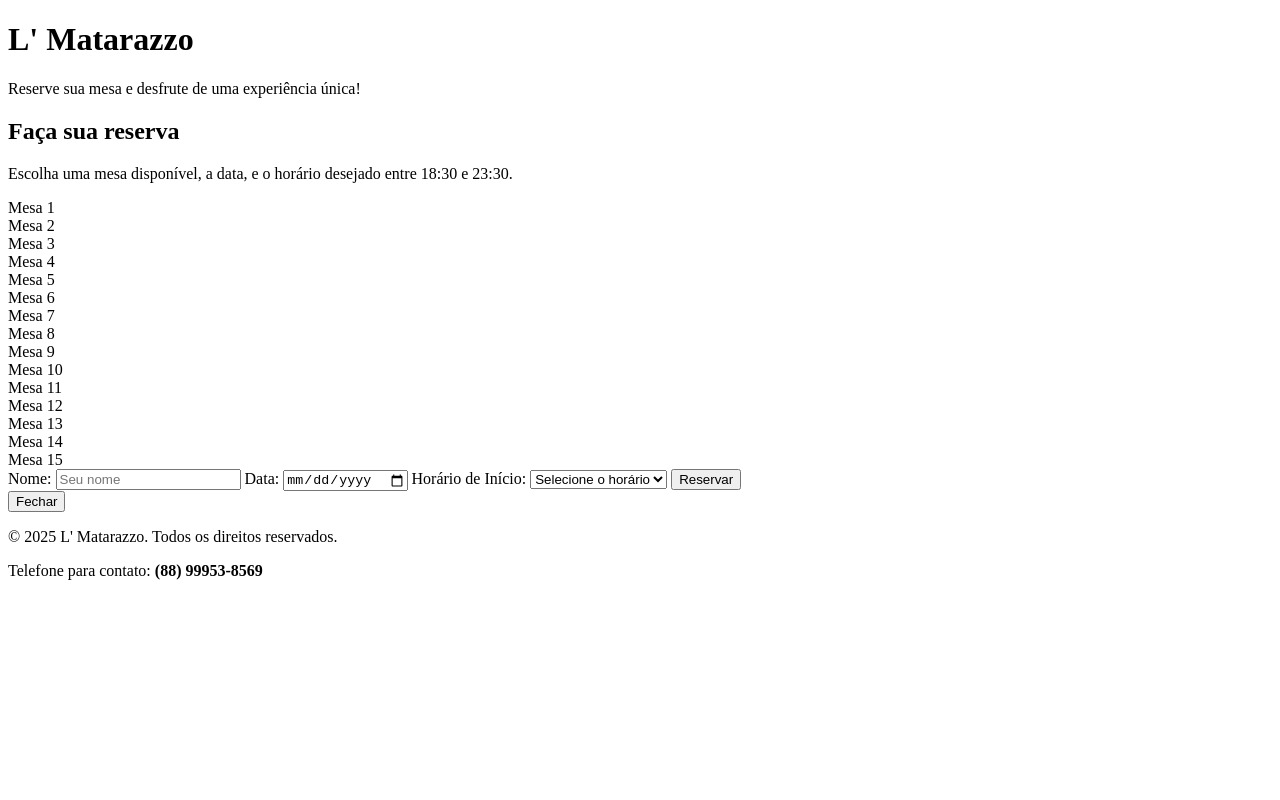
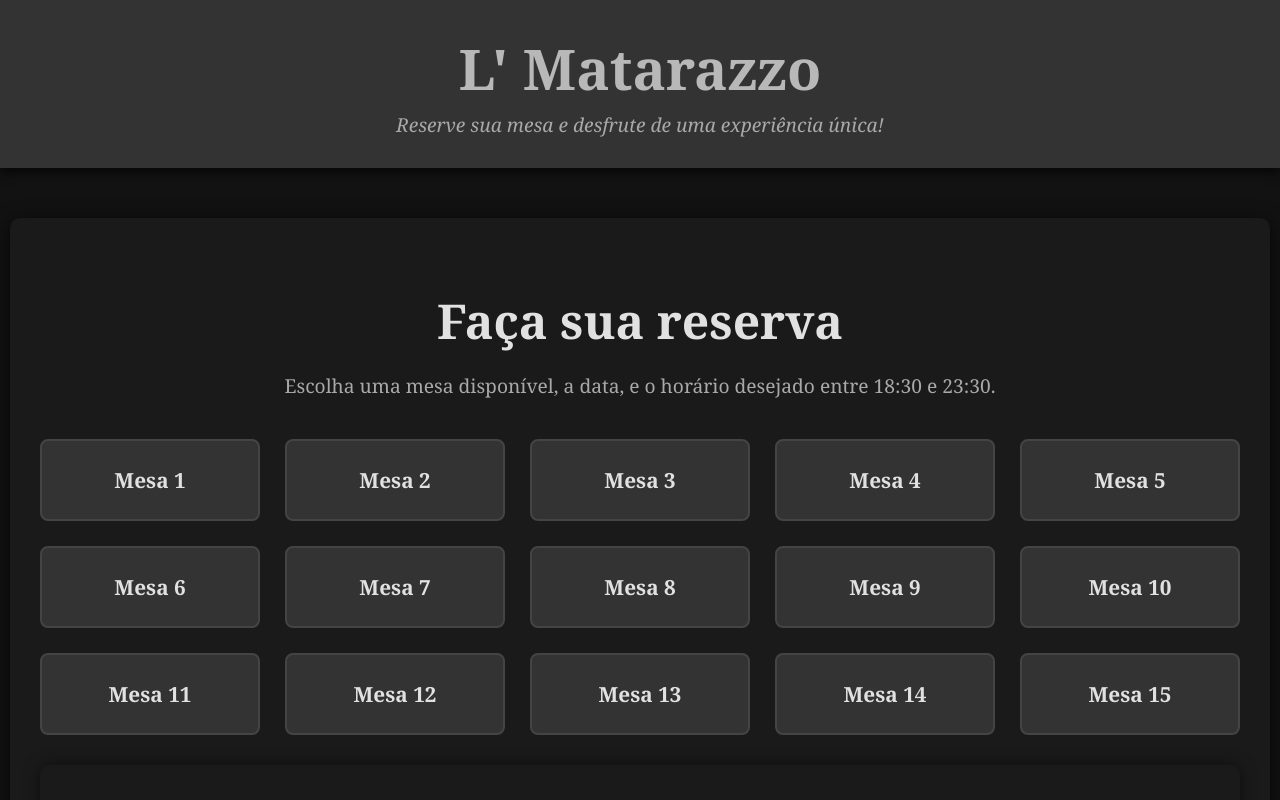
Before and after one commit to juscivan2007/L-Matarazzo, a plain HTML site: page index.html in a window 1280 px wide. Shown: the top 800 px of the page. Drawn offline with Linux system fonts and the light colour scheme.

Commit message:
Update style.css

```diff
--- a/style.css
+++ b/style.css
@@ -1,6 +1,179 @@
+/* Geral */
+body {
+    margin: 0;
+    font-family: Cambria, Cochin, Georgia, Times, 'Times New Roman', serif;
+    color: #E1E1E1; /* Cor de texto mais suave */
+    background-color: #121212; /* Fundo preto */
+}
+
+/* Cabeçalho */
+header {
+    background: #333; /* Fundo escuro */
+    padding: 30px 0;
+    text-align: center;
+    color: #E1E1E1;
+    font-family: Cambria, Cochin, Georgia, Times, 'Times New Roman', serif;
+    box-shadow: 0 4px 10px rgba(0, 0, 0, 0.7); /* Sombra suave */
+}
+
+header h1 {
+    font-size: 3.5rem;
+    margin: 0;
+    color: #B8B8B8; /* Dourado suave */
+}
+
+header p {
+    margin: 5px 0 0;
+    font-style: italic;
+    font-size: 1.2rem;
+    color: #A9A9A9; /* Cor de subtítulo */
+}
+
+/* Container principal */
+.container {
+    max-width: 1200px;
+    margin: 50px auto;
+    padding: 30px;
+    text-align: center;
+    background-color: #1A1A1A;
+    border-radius: 10px;
+    box-shadow: 0 4px 20px rgba(0, 0, 0, 0.7);
+}
+
+/* Seção de introdução */
+.intro {
+    margin-bottom: 40px;
+}
+
+.intro h2 {
+    font-size: 3rem;
+    margin-bottom: 10px;
+    color: #E1E1E1;
+}
+
+.intro p {
+    font-size: 1.2rem;
+    color: #A9A9A9;
+}
+
+/* Grade de mesas */
+.table-grid {
+    display: grid;
+    grid-template-columns: repeat(5, 1fr);
+    gap: 25px;
+    margin-bottom: 30px;
+}
+
+.mesa {
+    background-color: #333;
+    color: #E1E1E1;
+    padding: 25px;
+    border: 2px solid #444;
+    border-radius: 8px;
+    text-align: center;
+    font-weight: bold;
+    cursor: pointer;
+    transition: transform 0.3s, background-color 0.3s;
+    font-size: 1.3rem;
+}
+
+.mesa:hover {
+    background-color: #B8B8B8; /* Efeito hover mais sutil */
+    color: #121212;
+    transform: scale(1.05);
+}
+
+.mesa.selecionada {
+    background-color: #E1E1E1; /* Cor dourada suave */
+    color: #121212;
+    border-color: #E1E1E1;
+    box-shadow: 0 4px 15px rgba(0, 0, 0, 0.7);
+}
+
+/* Formulário */
+.formulario-container {
+    background-color: #1A1A1A;
+    padding: 30px;
+    border-radius: 10px;
+    box-shadow: 0 0 15px rgba(0, 0, 0, 0.5);
+}
+
+form label {
+    display: block;
+    margin: 10px 0 5px;
+    font-weight: bold;
+    color: #E1E1E1;
+}
+
+form input, form select, form button {
+    width: 100%;
+    padding: 12px;
+    margin-bottom: 20px;
+    border: none;
+    border-radius: 5px;
+    background-color: #333;
+    color: #E1E1E1;
+    font-size: 1rem;
+    transition: background-color 0.3s;
+}
+
+form input:focus, form select:focus, form button:focus {
+    background-color: #444; /* Foco mais suave */
+    outline: none;
+}
+
+form button {
+    background-color: #B8B8B8;
+    color: #121212;
+    font-weight: bold;
+    cursor: pointer;
+}
+
+form button:hover {
+    background-color: #A9A9A9;
+}
+
+/* Rodapé */
+footer {
+    background-color: #333;
+    color: #A9A9A9;
+    text-align: center;
+    padding: 20px 0;
+    font-size: 0.9rem;
+}
+
+/* Pop-up de aviso */
+#avisoPopup {
+    display: none;
+    position: fixed;
+    top: 50%;
+    left: 50%;
+    transform: translate(-50%, -50%);
+    background-color: #333;
+    color: #E1E1E1;
+    padding: 30px;
+    border-radius: 8px;
+    box-shadow: 0 6px 20px rgba(0, 0, 0, 0.8);
+    z-index: 1000;
+    text-align: center;
+}
+
+#avisoPopup button {
+    margin-top: 15px;
+    background-color: #B8B8B8;
+    color: #121212;
+    border: none;
+    padding: 10px 20px;
+    border-radius: 5px;
+    cursor: pointer;
+}
+
+#avisoPopup button:hover {
+    background-color: #A9A9A9;
+}
+
 /* Responsividade */
 @media (max-width: 768px) {
-    /* Reduzindo o tamanho das fontes para telas menores */
     header h1 {
         font-size: 2.5rem;
     }
@@ -13,9 +186,8 @@
         font-size: 1rem;
     }
 
-    /* Ajustando o layout da grade para dispositivos menores */
     .table-grid {
-        grid-template-columns: repeat(3, 1fr); /* 3 colunas */
+        grid-template-columns: repeat(3, 1fr);
         gap: 15px;
     }
 
@@ -24,7 +196,6 @@
         font-size: 1rem;
     }
 
-    /* Ajustando o formulário */
     .formulario-container {
         padding: 20px;
     }
@@ -37,16 +208,14 @@
         padding: 10px;
     }
 
-    /* Rodapé responsivo */
     footer {
         font-size: 0.8rem;
     }
 }
 
 @media (max-width: 480px) {
-    /* Ajuste adicional para telas muito pequenas */
     .table-grid {
-        grid-template-columns: repeat(2, 1fr); /* 2 colunas */
+        grid-template-columns: repeat(2, 1fr);
     }
 
     header h1 {
```
